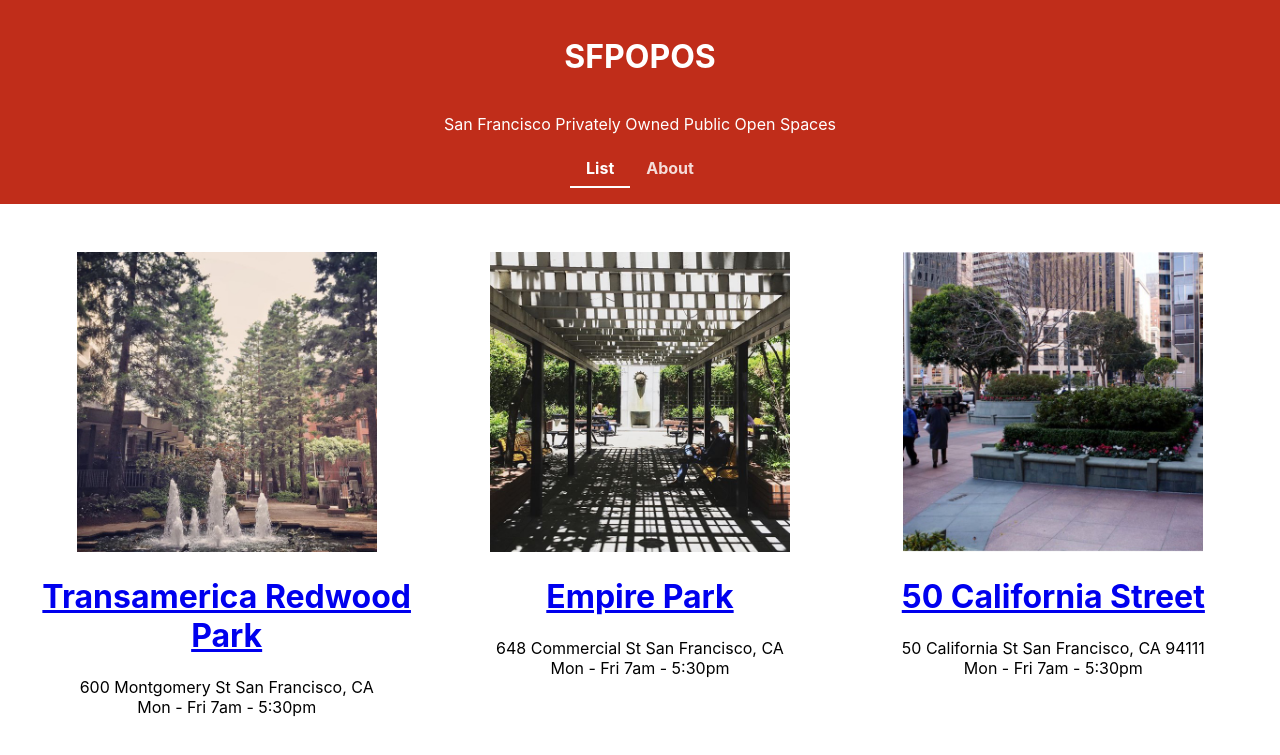
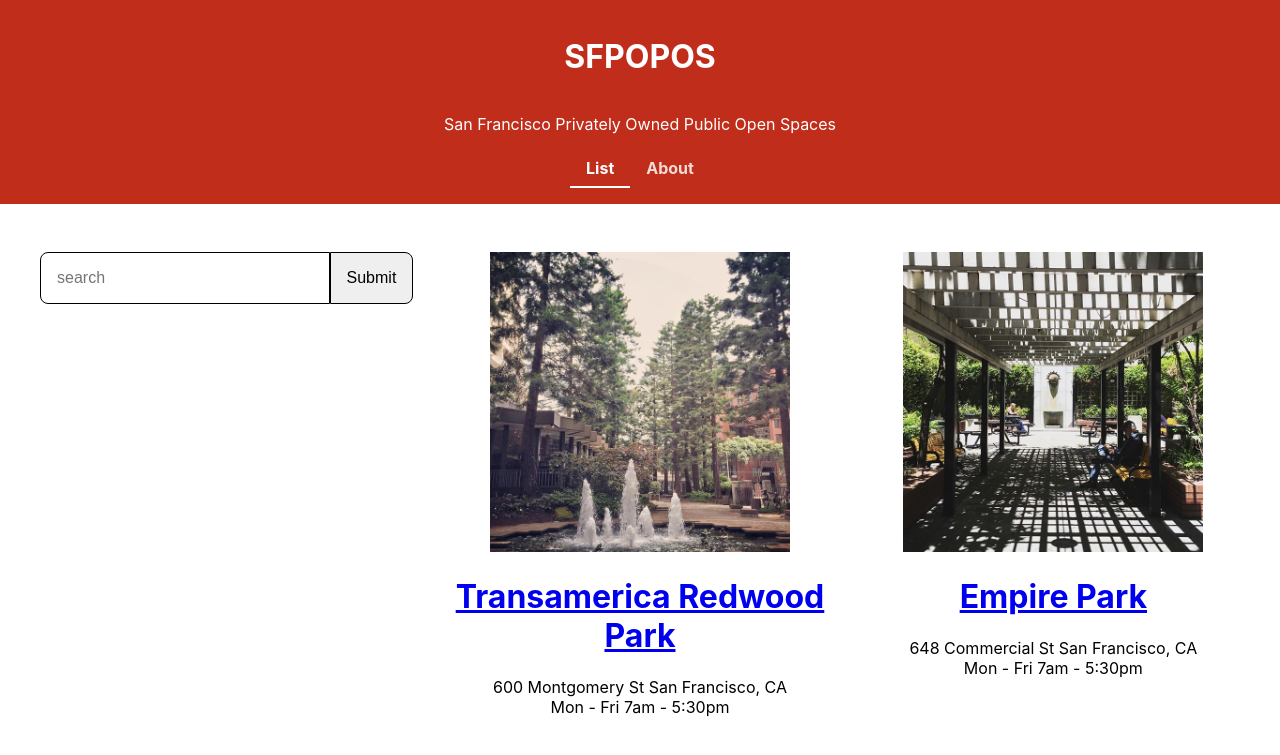
Before and after one commit to jennifercarreno/sfpopos, a React (Create React App) app: page /#/ in a window 1280 px wide. Shown: the top 755 px of the page. Built offline with nearby package versions, Linux system fonts and the light colour scheme.

Commit message:
implemented search

```diff
--- a/src/components/POPOSDetails/POPOSDetails.js
+++ b/src/components/POPOSDetails/POPOSDetails.js
@@ -2,7 +2,7 @@
 
 import React from 'react'
 import { useParams } from 'react-router'
-import data from '../../sfpopos-data.json'
+import data from '../../sfpopos-data.js'
 import './POPOSDetails.css'
 
 function POPOSDetails(props) {
--- a/src/components/POPOSList/POPOSList.css
+++ b/src/components/POPOSList/POPOSList.css
@@ -22,3 +22,26 @@
 		grid-template-columns: 1fr;
 	}
 }
+
+.POPOSList form {
+	display: flex;
+	align-items: flex-start;
+}
+
+.POPOSList form input, .POPOSList form button {
+	padding: 1em;
+	margin: 0;
+	border: 1px solid;
+	font-size: 1rem;
+}
+
+.POPOSList form input {
+	flex: 1;
+	border-top-left-radius: 0.5em;
+	border-bottom-left-radius: 0.5em;
+}
+
+.POPOSList form button {
+	border-top-right-radius: 0.5em;
+	border-bottom-right-radius: 0.5em;
+}
--- a/src/components/POPOSList/POPOSList.js
+++ b/src/components/POPOSList/POPOSList.js
@@ -1,13 +1,18 @@
 // src/POPOSList.js
 import POPOSSpace from '../POPOSSpace/POPOSSpace';
 import './POPOSList.css';
-import data from '../../sfpopos-data.json'
+import data from '../../sfpopos-data.js'
+import { useState } from 'react'
+
 function POPOSList() {
 
-    const spaces = data.map(({ title, address, images, hours }, i) => {
+  const [ query, setQuery ] = useState('')
+  const spaces = data
+  .filter(obj => obj.title.toLowerCase().includes(query.toLowerCase()) || obj.address.toLowerCase().includes(query.toLowerCase()))
+  .map(({ id, title, address, images, hours }, i) => {
       return (
         <POPOSSpace
-            id={i}
+          id={id}
           key={title}
           name={title}
           address={address}
@@ -19,6 +24,14 @@
 
     return (
       <div className="POPOSList">
+        <form>
+				<input
+					value={query}
+					placeholder="search"
+					onChange={(e) => setQuery(e.target.value)}
+				/>
+				<button type="submit">Submit</button>
+			</form>
         { spaces }
       </div>
     )
--- /dev/null
+++ b/src/sfpopos-data.js
@@ -0,0 +1,7 @@
+import data from './sfpopos-data.json'
+
+data.forEach((obj, i) => {
+	obj.id = i
+})
+
+export default data
```
Lines whose indentation alone changed are shown as unchanged.
